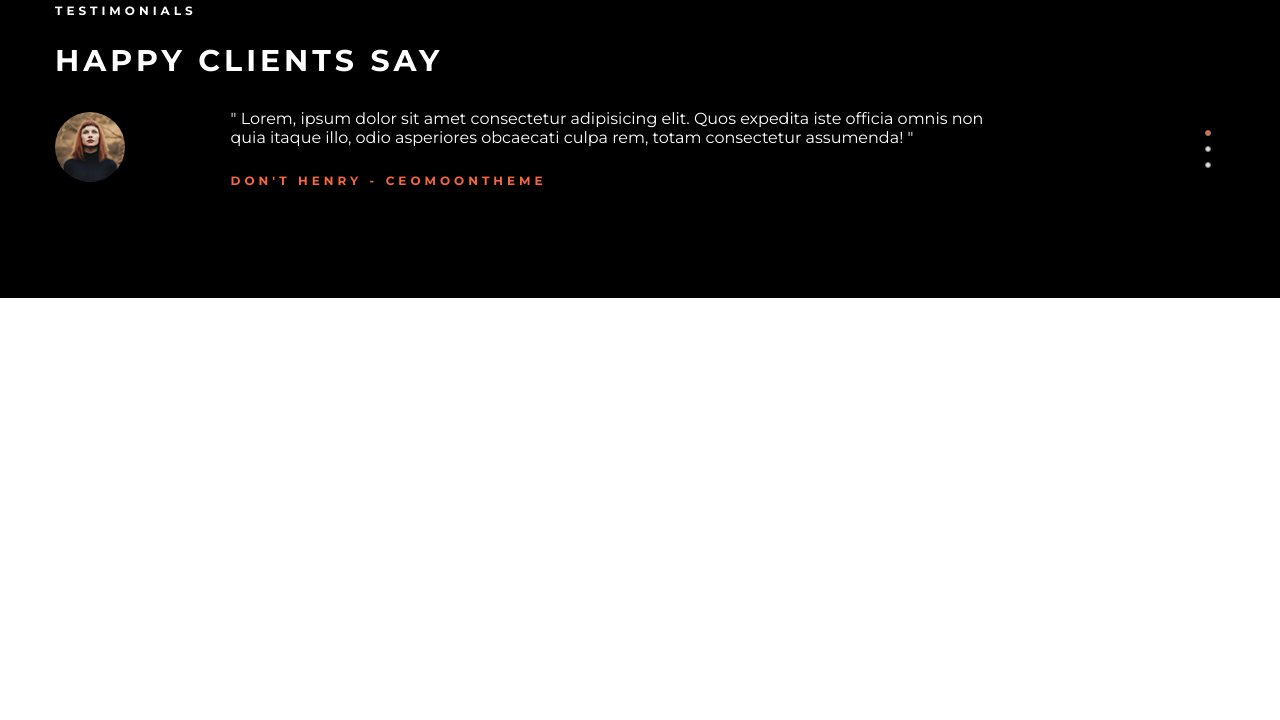
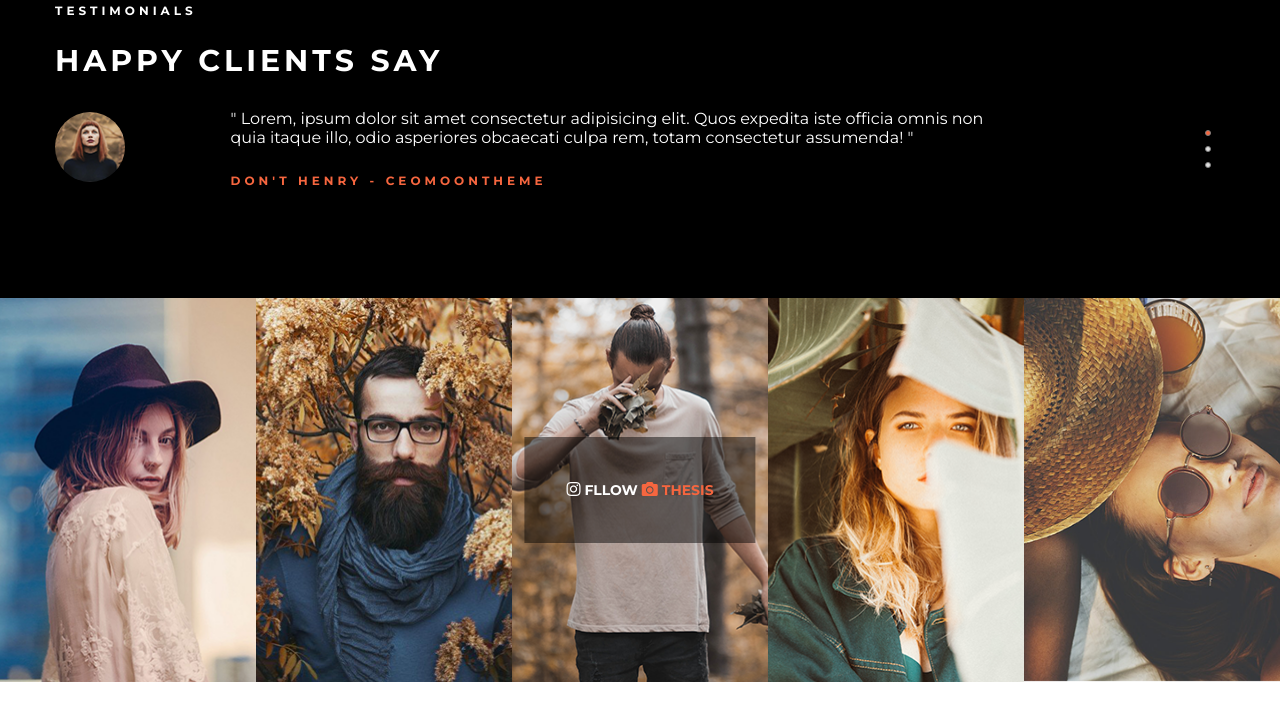
Before and after one commit to linhnv99/Cyger-shop, a plain HTML site: page index.html in a window 1280 px wide. Shown: the part 4395-5115 px from the top of the page. Drawn offline with Linux system fonts and the light colour scheme.

Commit message:
xong phan instagram photo

```diff
--- a/index.html
+++ b/index.html
@@ -459,9 +459,11 @@
                </div>
                <div class="right">
                   <div class="text">
-                     <blockquote>" Lorem, ipsum dolor sit amet consectetur adipisicing elit. Quos expedita iste officia omnis
+                     <blockquote>" Lorem, ipsum dolor sit amet consectetur adipisicing elit. Quos expedita iste officia
+                        omnis
                         non
-                        quia itaque illo, odio asperiores obcaecati culpa rem, totam consectetur assumenda! " </blockquote>
+                        quia itaque illo, odio asperiores obcaecati culpa rem, totam consectetur assumenda! "
+                     </blockquote>
                      <p>Don't Henry - CEOmoontheme</p>
                   </div>
                </div>
@@ -474,6 +476,38 @@
             </div>
          </div>
       </section>
+      <!-- end testimonals -->
+
+      <div class="insta-photo">
+         <ul>
+            <li>
+               <div class="insta-photo-img1 instar-img">
+
+               </div>
+            </li>
+            <li>
+               <div class="insta-photo-img2 instar-img">
+
+               </div>
+            </li>
+            <li>
+               <div class="insta-photo-img3 instar-img">
+
+               </div>
+            </li>
+            <li>
+               <div class="insta-photo-img4 instar-img">
+
+               </div>
+            </li>
+            <li>
+               <div class="insta-photo-img5 instar-img">
+
+               </div>
+            </li>
+         </ul>
+         <button><i class="fab fa-instagram"></i> Fllow <span><i class="fas fa-camera"></i> thesis</span></button>
+      </div>
    </div>
    <!-- end wp -->
 </body>
--- a/scss/style.scss
+++ b/scss/style.scss
@@ -904,17 +904,22 @@ body {
       }
    }
 }
+
 // end  best-collection
-.testimon{
+.testimon {
    padding-top: 11.6rem;
    background-color: $black-color;
+
    .container {
       width: $container;
       margin: 0 auto;
       padding: 11rem 0;
    }
-   &-title{
-      h3,h1{
+
+   &-title {
+
+      h3,
+      h1 {
 
          text-transform: uppercase;
          font-weight: bold;
@@ -922,23 +927,28 @@ body {
          letter-spacing: .4rem;
 
       }
-      h3{
+
+      h3 {
          font-size: 1.2rem;
          margin-bottom: 2.4rem;
       }
-      h1{
+
+      h1 {
          font-size: 3rem;
          margin-bottom: 3rem;
       }
    }
-   &-content{
+
+   &-content {
       display: flex;
       align-items: center;
       color: white;
       position: relative;
-      .left{
+
+      .left {
          width: 15%;
          float: left;
+
          .imgT {
             width: 7rem;
             height: 7rem;
@@ -951,12 +961,15 @@ body {
             margin-right: 10rem;
          }
       }
-      .right{
+
+      .right {
          width: 65%;
-         blockquote{
+
+         blockquote {
             margin-bottom: 2.6rem;
          }
-         p{
+
+         p {
             color: $orange-color;
             font-size: 1.2rem;
             text-transform: uppercase;
@@ -964,7 +977,8 @@ body {
             letter-spacing: .4rem;
          }
       }
-      .nutTets{
+
+      .nutTets {
          position: absolute;
          top: 50%;
          right: 0;
@@ -983,12 +997,80 @@ body {
             border-radius: 50%;
             cursor: pointer;
          }
-         span.active{
+
+         span.active {
             background-color: $orange-color;
          }
       }
    }
 }
 
+// end testimonals
+
+.insta-photo {
+   width: 100%;
+   height: 38.4rem;
+   position: relative;
+
+   ul {
+      width: 100%;
+      height: 100%;
+
+      li {
+         width: 20%;
+         height: 100%;
+         float: left;
+
+         .instar-img {
+            width: 100%;
+            height: 100%;
+            background-position: center;
+            background-size: cover;
+            background-repeat: no-repeat;
+         }
+      }
+   }
+
+   &-img1 {
+      background-image: url(../images/insta/insta-1.png);
+   }
+
+   &-img2 {
+      background-image: url(../images/insta/insta-2.png);
+   }
+
+   &-img3 {
+      background-image: url(../images/insta/insta-3.png);
+   }
+
+   &-img4 {
+      background-image: url(../images/insta/insta-4.png);
+   }
+
+   &-img5 {
+      background-image: url(../images/insta/insta-5.png);
+   }
+
+   button {
+      position: absolute;
+      top: 50%;
+      left: 50%;
+      transform: translate(-50%, -50%);
+      padding: 4.4rem 4.2rem;
+      color: white;
+      background-color: #0000007a;
+      border: none;
+      outline: none;
+      text-transform: uppercase;
+      font-weight: bold;
+      font-size: 1.4rem;
+
+      span {
+         color: $orange-color;
+         font-size: 1.4rem;
+      }
+   }
+}
+
 
 @import 'responsive';
```
Also changed, not shown: css/style.css.
